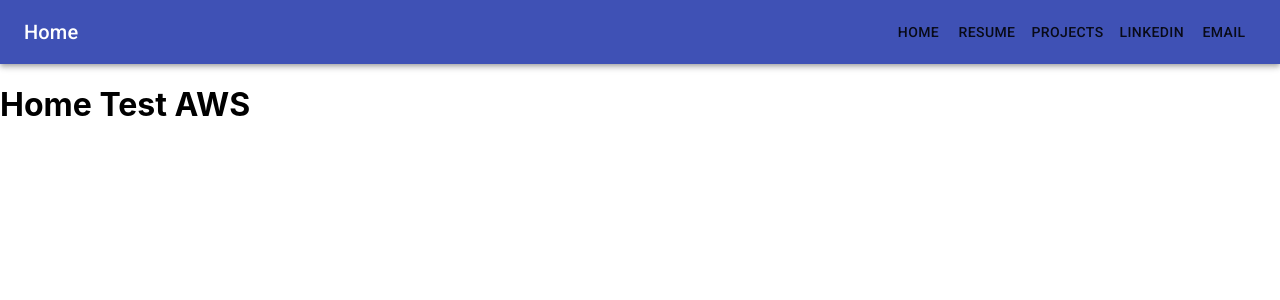
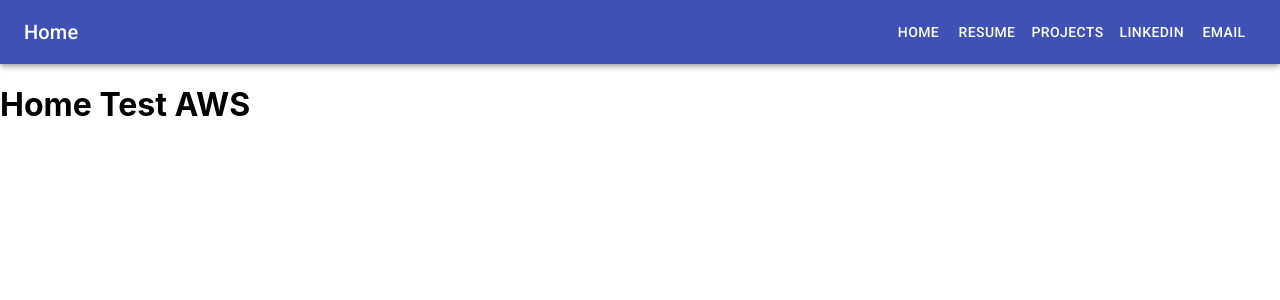
Before and after one commit to julianbooher/personal-website, a React (Create React App) app: page /#/home in a window 1280 px wide. Shown: the top 300 px of the page. Built offline with nearby package versions, Linux system fonts and the light colour scheme.

Commit message:
changed nav buttosn to white

```diff
--- a/src/components/Navbar/Navbar.jsx
+++ b/src/components/Navbar/Navbar.jsx
@@ -24,6 +24,9 @@ const useStyles = makeStyles((theme) => ({
   },
   title: {
     flexGrow: 1,
+  },
+  navButton: {
+    color: 'white'
   },
 }));
 
@@ -54,11 +57,11 @@ export default function Nav() {
         <MobileMenu handleEmail={handleEmail} handleLinkedIn={handleLinkedIn} />
         :
         <>
-        <Button onClick={()=> history.push('/home')}>Home</Button>
-        <Button onClick={()=> history.push('/resume')}>Resume</Button>
-        <Button onClick={()=> history.push('/projects')}>Projects</Button>
-        <Button onClick={()=>{handleLinkedIn('https://www.linkedin.com/in/julian-booher-794b6962/')}}>LinkedIn</Button>
-        <Button onClick={()=>{handleEmail()}}>Email</Button>
+        <Button className={classes.navButton} onClick={()=> history.push('/home')}>Home</Button>
+        <Button className={classes.navButton} onClick={()=> history.push('/resume')}>Resume</Button>
+        <Button className={classes.navButton} onClick={()=> history.push('/projects')}>Projects</Button>
+        <Button className={classes.navButton} onClick={()=>{handleLinkedIn('https://www.linkedin.com/in/julian-booher-794b6962/')}}>LinkedIn</Button>
+        <Button className={classes.navButton} onClick={()=>{handleEmail()}}>Email</Button>
         </>
         }
         </Toolbar>
```
Also changed, not shown: 1 other file (tests, documents, lock files or other folders).
